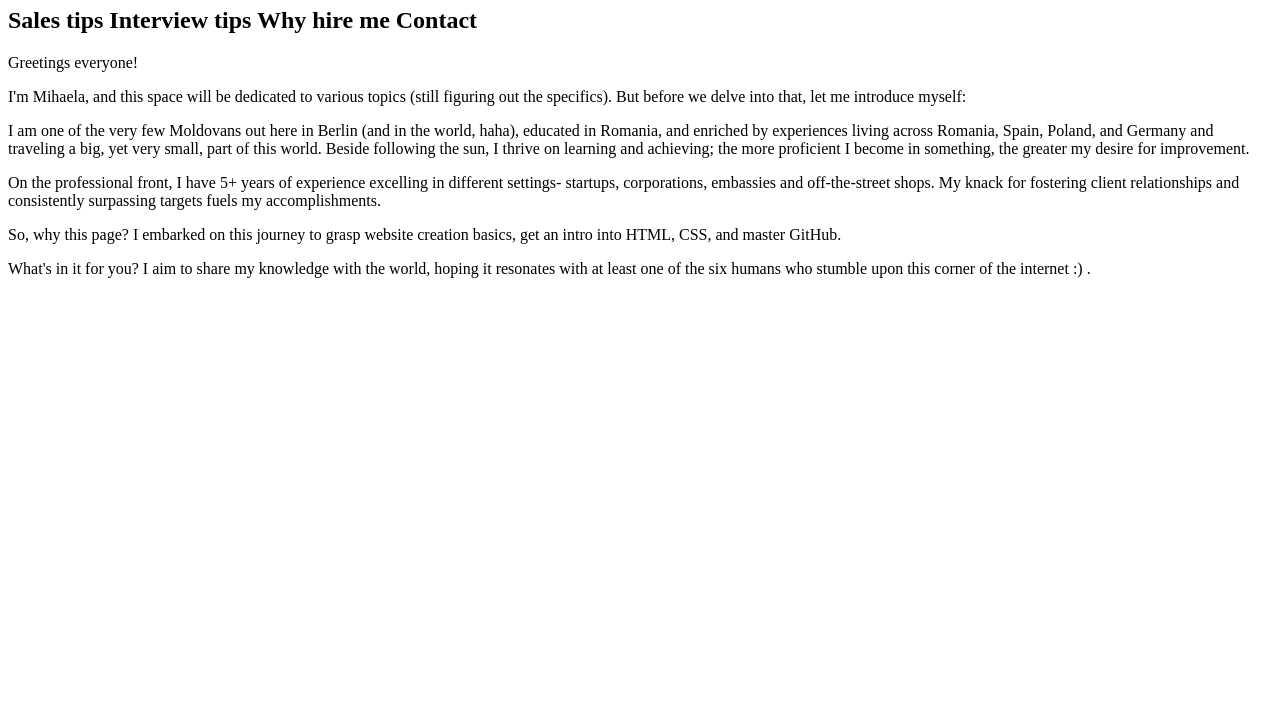
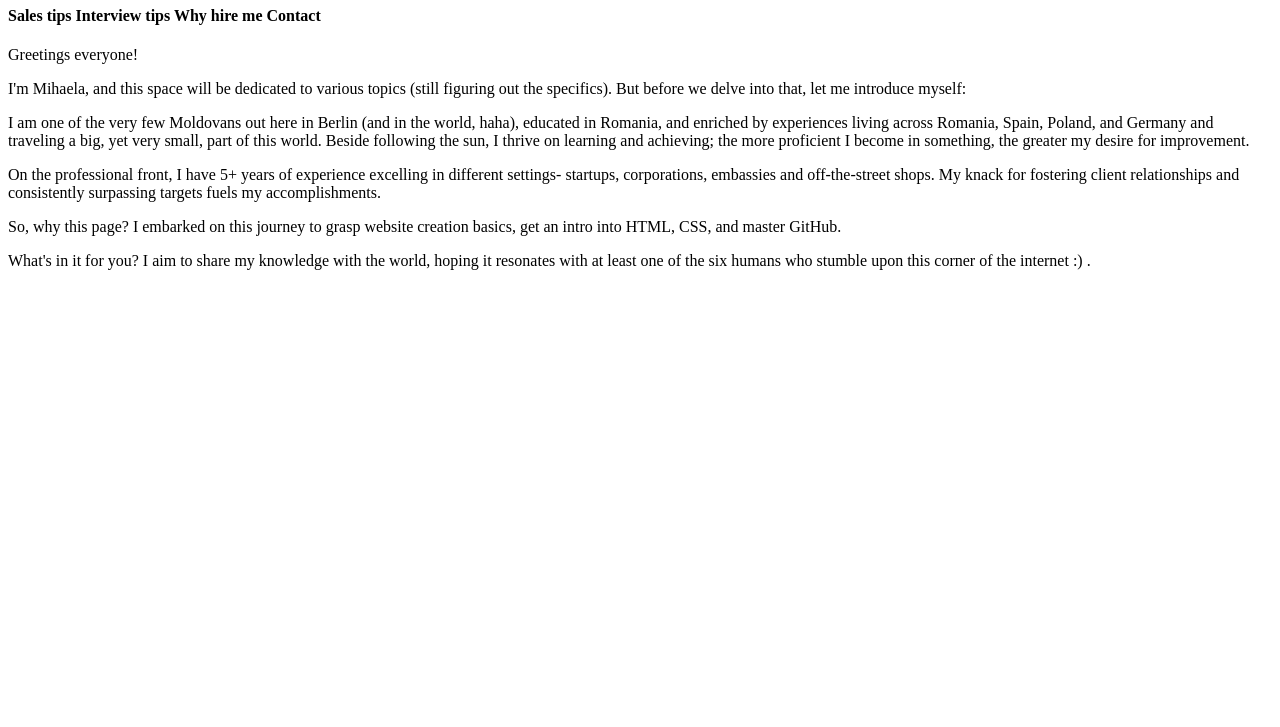
Before and after one commit to Mvacari/mvacari.github.io, a plain HTML site: page index.html in a window 1280 px wide. Shown: the part 73-800 px from the top of the page. Drawn offline with Linux system fonts and the light colour scheme.

Commit message:
Update index.html

```diff
--- a/index.html
+++ b/index.html
@@ -9,7 +9,7 @@
 
 
 
-<h2>Sales tips      Interview tips     Why hire me    Contact</h2>
+<h4>Sales tips      Interview tips     Why hire me    Contact</h4>
 
 
 
```
